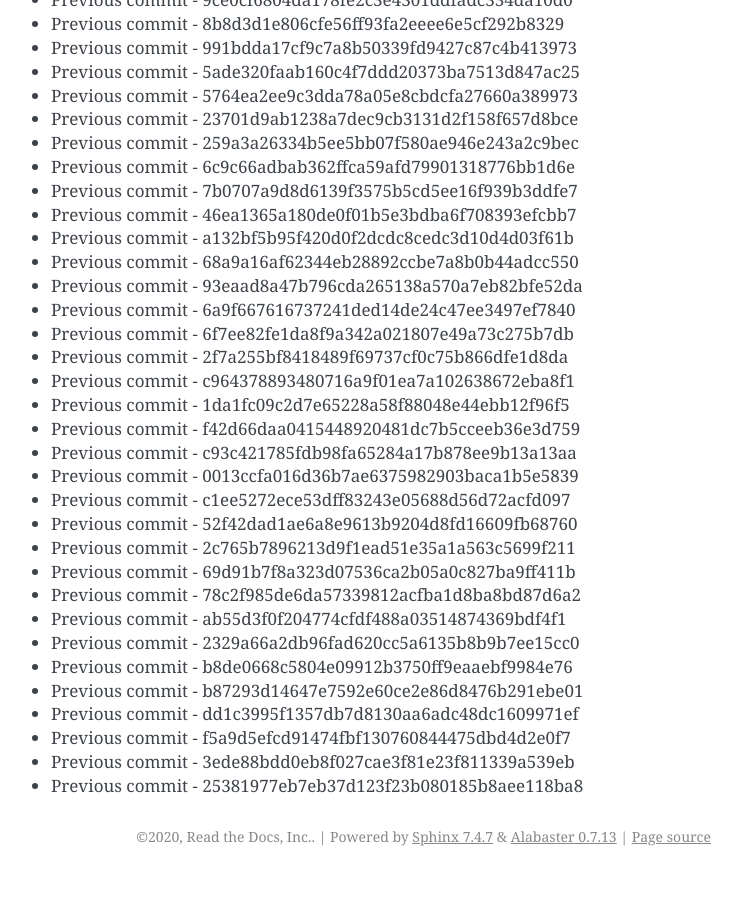
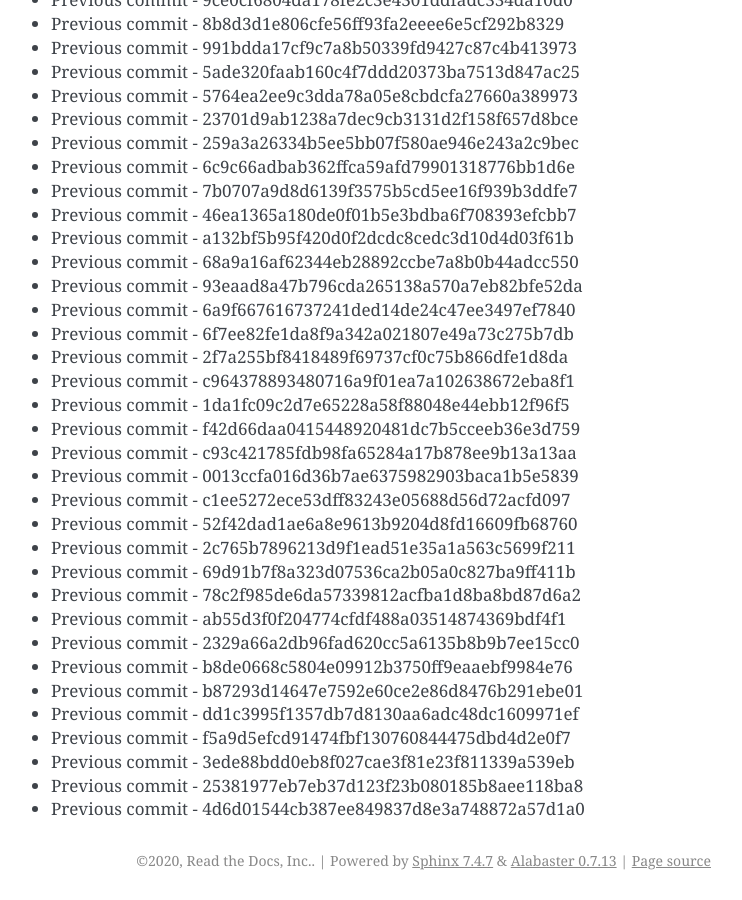
Before and after one commit to readthedocs/rtd-git-stresstest, a Sphinx documentation site: the page built from docs/updates.rst, in a window 1280 px wide and 900 px high, scrolled down 47416 px. Shown: the whole window, without its empty margins (399-1141 px from the left). Built offline with Sphinx 7.4.7, drawn with Linux system fonts in a browser that asks for light colours; before the commit the page ends 48292 px from its top, so only the background shows below that.

Commit message:
Generating commit from previous: 4d6d01544cb387ee849837d8e3a748872a57d1a0

```diff
--- a/docs/updates.rst
+++ b/docs/updates.rst
@@ -2024,3 +2024,4 @@ It can be tested for any performance characteristics.
 * Previous commit - f5a9d5efcd91474fbf130760844475dbd4d2e0f7
 * Previous commit - 3ede88bdd0eb8f027cae3f81e23f811339a539eb
 * Previous commit - 25381977eb7eb37d123f23b080185b8aee118ba8
+* Previous commit - 4d6d01544cb387ee849837d8e3a748872a57d1a0
```
